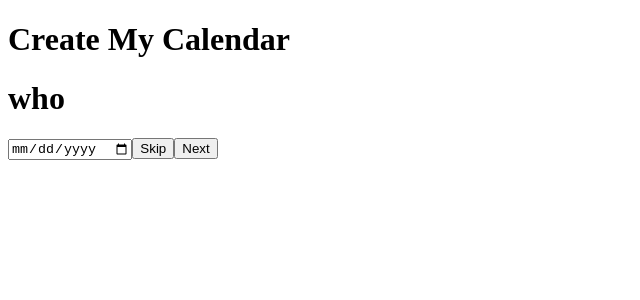
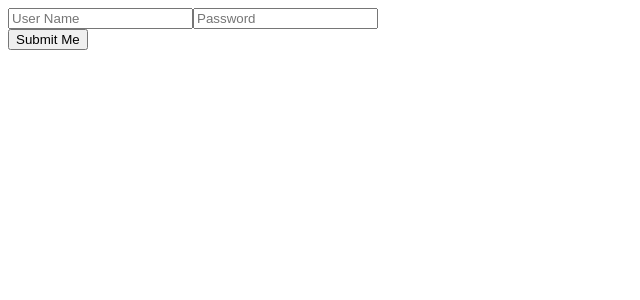
Before and after one commit to Turing-Eras/front_end, a React (Create React App) app: page /login in a window 1280 px wide. Shown: the top 300 px of the page, without its empty margins (0-640 px from the left). Built offline with nearby package versions, Linux system fonts and the light colour scheme.

Commit message:
Create Login page

```diff
--- a/package.json
+++ b/package.json
@@ -12,6 +12,7 @@
     "@types/react-dom": "^16.9.10",
     "react": "^17.0.1",
     "react-dom": "^17.0.1",
+    "react-router-dom": "^5.2.0",
     "react-scripts": "4.0.1",
     "typescript": "^4.1.3",
     "web-vitals": "^0.2.4"
@@ -39,5 +40,8 @@
       "last 1 firefox version",
       "last 1 safari version"
     ]
+  },
+  "devDependencies": {
+    "@types/react-router-dom": "^5.1.7"
   }
 }
--- a/src/Components/App.tsx
+++ b/src/Components/App.tsx
@@ -1,8 +1,19 @@
 import React from 'react';
 import { FormContainer } from './FormContainer';
-
+import {Route} from 'react-router-dom'
+import LoginPage from './LoginPage'
 export const App = () => {
   return(
-    <FormContainer />
+  <>
+    <Route exact path='/'>
+        <FormContainer/>
+      </Route>
+
+      <Route path = '/login'
+        render = {() =>{
+          return <LoginPage />
+        }}>
+      </Route>
+  </>
   )
 }
--- a/src/Components/FormContainer.tsx
+++ b/src/Components/FormContainer.tsx
@@ -1,6 +1,6 @@
 import React, { useEffect, useState } from 'react';
 import { Question } from './Question';
-
+import HeaderComponent from './HeaderComponent'
 export const FormContainer = () => {
   let questions = ['who', 'what', 'where', 'when', 'why'];
   //const [questions, setQuestions] = useState([])
@@ -14,14 +14,16 @@ export const FormContainer = () => {
 
   const [currentQuestionIndex, changeQuestion] = useState(0)
   console.log(answers)
+  if(answers.length === questions.length ){
+    return <button type='submit'>Submit</button>
+
+  }
   return (
     <>
-      <h1>Create My Calendar</h1>
+      {answers.length === 0 && <HeaderComponent/>}
       <form>
         <Question currentQuestion={questions[currentQuestionIndex]} changeQuestion={changeQuestion} currentQuestionIndex={currentQuestionIndex} setAnswer={setAnswer} answers={answers}/>
       </form>
-
-  {answers.length === questions.length - 1 && <button type='submit'>Submit</button> }
     </>
   );
 };
--- /dev/null
+++ b/src/Components/HeaderComponent.tsx
@@ -0,0 +1,16 @@
+import React, { useState } from 'react';
+import { Link } from 'react-router-dom';
+
+
+const HeaderComponent = () =>{
+  return (
+      <section>
+        {/* <img src = ''> logo*/}
+        <h1>Create My Calendar</h1>
+        <button >
+          <Link to="/login">Login</Link>
+        </button>
+      </section>
+  )
+}
+export default HeaderComponent
--- /dev/null
+++ b/src/Components/LoginPage.tsx
@@ -0,0 +1,25 @@
+import React, { useEffect, useState } from 'react';
+ const LoginPage = () =>{
+  let [userName,typeName] = useState('')
+
+  let [password,typePass] = useState('')
+let createUserName = (event: React.ChangeEvent<HTMLInputElement>) =>{
+  typeName(event?.target.value)
+}
+let createPass = (event: React.ChangeEvent<HTMLInputElement>) =>{
+  typePass(event?.target.value)
+}
+  return (
+    <section>
+    <form>
+
+      <input value = {userName} type = 'text' name = 'userName' placeholder="User Name" onChange = {createUserName}
+      ></input>
+      <input value = {password} type = 'password' name = 'password' placeholder="Password" onChange = {createPass}
+      ></input>
+    </form>
+    <button> Submit Me</button>
+    </section>
+  )
+}
+export default LoginPage
--- a/src/Components/Question.tsx
+++ b/src/Components/Question.tsx
@@ -16,9 +16,10 @@ export const Question = (props: QuestionProps) => {
   const [date, updateDate] = useState('')
   const [answer, saveAnswer] = useState('');
 
-  const handleChange = (event: React.ChangeEvent<HTMLInputElement>) => {
+  const handleChange =  (event: React.ChangeEvent<HTMLInputElement>) => {
     updateDate(event.target.value)
-    saveAnswer(date)
+    saveAnswer(event.target.value)
+
 
   };
 
@@ -30,7 +31,8 @@ export const Question = (props: QuestionProps) => {
           props.changeQuestion(props.currentQuestionIndex + 1);
           props.setAnswer([...props.answers, '']);
           updateDate('')
-        }}>Skip</button>
+        }}>Skip
+      </button>
       <button
         type='button'
         onClick={() => {
--- a/src/index.tsx
+++ b/src/index.tsx
@@ -1,12 +1,13 @@
 import React from 'react';
+import { BrowserRouter } from 'react-router-dom';
 import ReactDOM from 'react-dom';
 import { App } from './Components/App';
 import reportWebVitals from './reportWebVitals';
 
 ReactDOM.render(
-  <React.StrictMode>
+  <BrowserRouter>
     <App />
-  </React.StrictMode>,
+  </BrowserRouter>,
   document.getElementById('root')
 );
 
```
Also changed, not shown: 2 other files (tests, documents, lock files or other folders).
